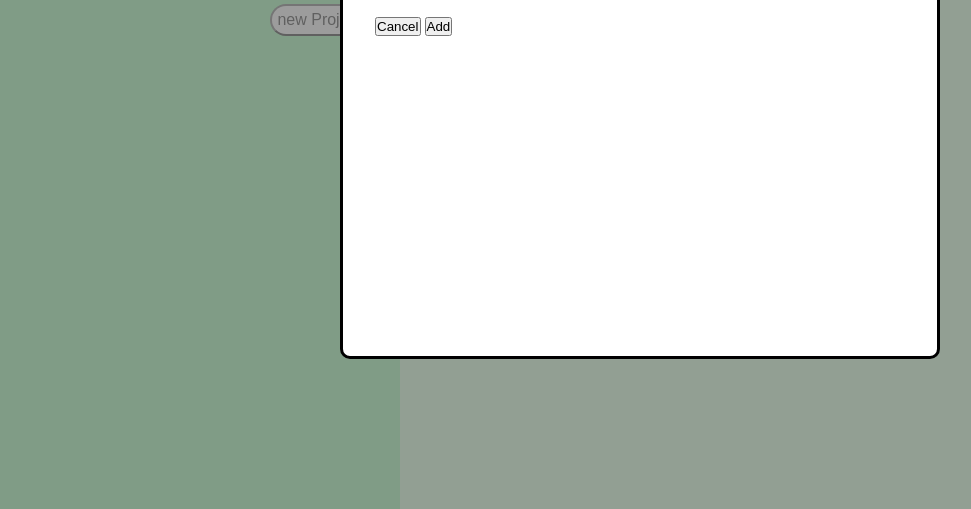
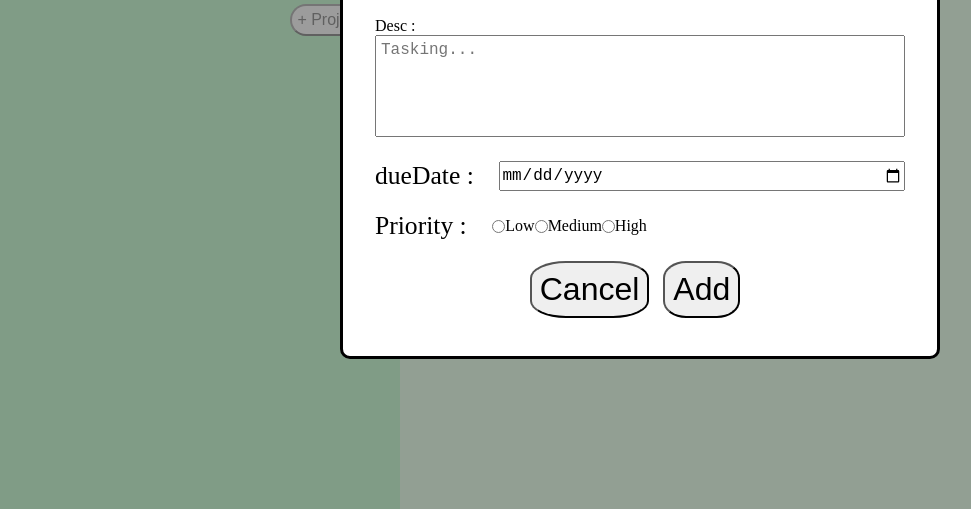
Before and after one commit to 0xsaidroot/Odin-todoList, a website built with webpack: page src/index.html in a window 1280 px wide. Both pictures are taken after a click on the button "Add Task". Shown: the part 291-800 px from the top of the page, without its empty margins (0-971 px from the left). Built offline with nearby package versions, Linux system fonts and the light colour scheme.

Commit message:
done with projectDialogs, not complete task Dialog

```diff
--- a/package.json
+++ b/package.json
@@ -22,5 +22,8 @@
     "webpack-cli": "^6.0.1",
     "webpack-dev-server": "^5.2.3",
     "webpack-merge": "^6.0.1"
+  },
+  "dependencies": {
+    "date-fns": "^4.1.0"
   }
 }
--- a/src/index.html
+++ b/src/index.html
@@ -12,7 +12,7 @@
     <h1 id="head">Projects</h1>
     <div id="projectContainer">
       <ul id="projectList"></ul>
-      <button id="newProjectBtn">new Project</button>
+      <button id="newProjectBtn">+ Project</button>
     </div>
 
     <dialog closedby="closerequest" id="newProjectDialogBox">
@@ -23,7 +23,7 @@
         </p>
         <div>
           <label for="desc">Project Description :</label> <br>
-          <textarea id="desc" rows="10" style="width: 100%; resize: none;"></textarea>
+          <textarea id="desc" rows="10" style="width: 100%; resize: none;" placeholder="my Awesome Project..."></textarea>
         </div>
         <div class="lower-proj">
           <div class="lower">
@@ -59,9 +59,24 @@
       <form method="dialog">
         <h1>New Task</h1>
         <p>
-          <label for="title">Name :</label><input type="text" id="todoName" />
+          <label for="todoName">Name :</label><input type="text" id="todoName" />
         </p>
-        <div class="lower">
+        <div>
+          <label for="todoDesc">Desc :</label> <textarea id="todoDesc" rows="5" style="width: 100%; resize: none;"
+            placeholder="Tasking..."></textarea>
+        </div>
+        <p>
+          <label for="todoDate">dueDate :</label><input type="date" id="todoDate">
+        </p>
+        <div class="priorityDiv">
+          <p>Priority :</p>
+          <div class="priorityRadios">
+          <input type="radio" name="Priority" id="prior1" value="Low"><label for="prior1">Low</label>
+          <input type="radio" name="Priority" id="prior2" value="Medium"><label for="prior2">Medium</label>
+          <input type="radio" name="Priority" id="prior3" value="High"><label for="prior3">High</label>
+          </div>
+        </div>
+        <div class="lower-proj">
           <button type="button" class="cancelBtn">Cancel</button>
           <button type="submit" id="addTodoBtn">Add</button>
         </div>
@@ -74,7 +89,7 @@
         <p>
           <label for="title">Name :</label><input type="text" id="todoNameEditInput" />
         </p>
-        <div class="lower"><button type="button" class="cancelBtn">Cancel</button>
+        <div class="lower-proj"><button type="button" class="cancelBtn">Cancel</button>
           <button type="submit" id="todoEditBtn">Edit</button>
         </div>
       </form>
--- a/src/projectUi.js
+++ b/src/projectUi.js
@@ -13,7 +13,7 @@ const projectList = document.querySelector('#projectList')
 const newProjectName = document.querySelector('#newProjectName');
 const newProjectDesc = document.querySelector('#desc');
 const editProjectName = document.querySelector('#projectNameEdit');
-
+const editProjectDesc = document.querySelector('#descEdit');
 const aside = document.querySelector('#projectContainer');
 
 
@@ -71,7 +71,10 @@ export function addNewProject() {
     newProjectDialog.addEventListener('click', function (event) {
         let target = event.target;
 
-        if (target.className === "cancelBtn") closeDialog(newProjectDialog);
+        if (target.className === "cancelBtn"){ closeDialog(newProjectDialog);
+            newProjectName.value = '';
+            newProjectDesc.value = '';
+        }
         else if (target.id === "addBtn") {
             const newProject = new Project(newProjectName.value);
             newProject.desc = newProjectDesc.value;
@@ -104,6 +107,7 @@ export function editAndClearProject() {
 
             editProjectDialog.dataset.editingId = projectItem.id;
             editProjectName.value = projectItem.name;
+            editProjectDesc.value = projectItem.desc;
 
 
         } else if (target.className === 'clearBtn') {
@@ -114,6 +118,8 @@ export function editAndClearProject() {
             deleteProject(projectItem, projects);
             displayProjects(projects);
             saveProjects();
+            editProjectName.value = '';
+            editProjectDesc.value = '';
         } else return;
     })
     editProjectDialog.addEventListener('click', function (event) {
@@ -126,6 +132,7 @@ export function editAndClearProject() {
             console.log(editingItem);
 
             editingItem.name = editProjectName.value;
+            editingItem.desc = editProjectDesc.value;
 
             closeDialog(editProjectDialog);
 
--- a/src/styles.css
+++ b/src/styles.css
@@ -99,11 +99,24 @@ form .lower-proj{
     text-align: center;
 }
 .lower-proj button{
-    padding: 1rem;
+    padding: .5rem;
     border-radius: 30%;
     font-size: 2rem;
     margin-right: 10px;
 }
 textarea{
+    padding: 5px;
+    font-size: 1rem;
     width: 100%;
 }
+.priorityDiv{
+    display: grid;
+    grid-template-columns: auto 1fr;
+}
+.priorityRadios{
+    font-size: 16px;
+    display: flex;
+    align-items:center;
+    width: 100%;
+
+}
```
Also changed, not shown: 1 other file.
